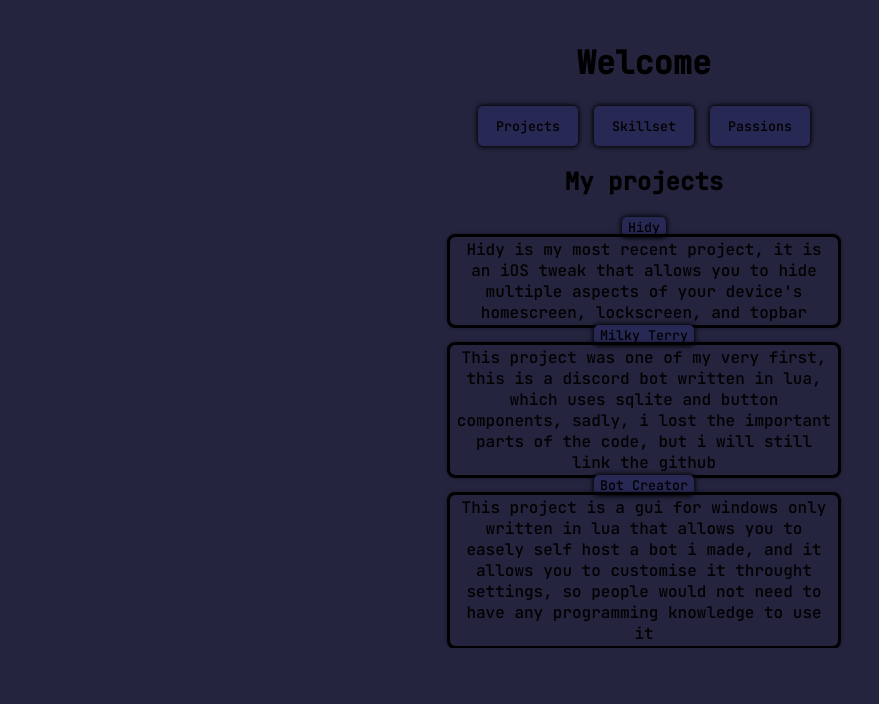
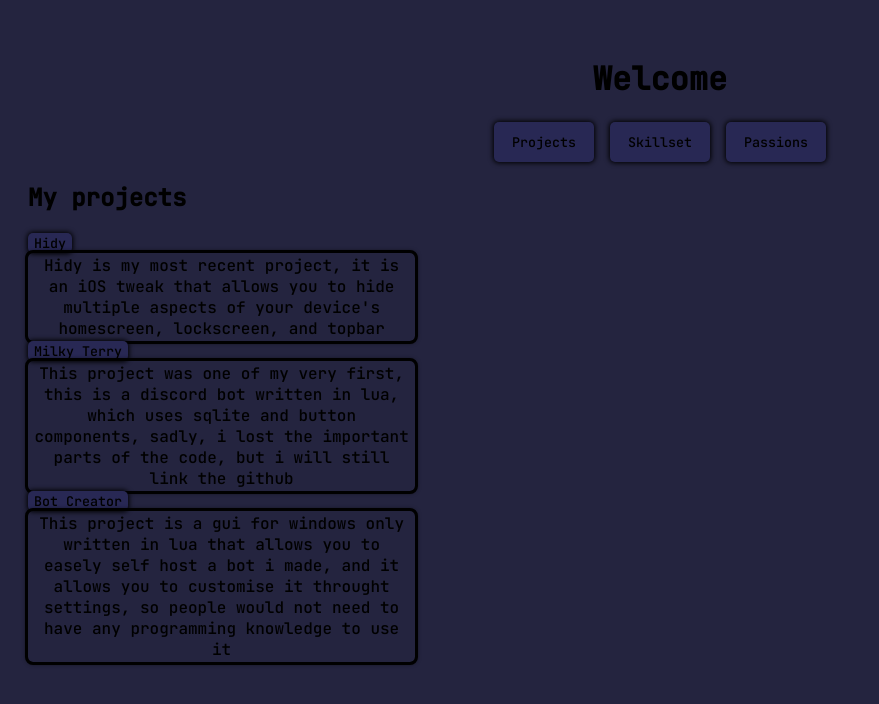
Before and after one commit to justdie386/justdie, a SvelteKit app: page / in a window 1280 px wide. Shown: the top 704 px of the page, without its empty margins (0-879 px from the left). Built offline with nearby package versions, Linux system fonts and the light colour scheme.

Commit message:
Update +page.svelte

```diff
--- a/src/routes/+page.svelte
+++ b/src/routes/+page.svelte
@@ -26,7 +26,7 @@
 	@import url('https://fonts.googleapis.com/css2?family=JetBrains+Mono:wght@500&display=swap');
 	:root,
 	body {
-		padding: 2px;
+		padding: 10px;
 		margin-left: auto;
 		margin-right: auto;
 		max-height: 100%;
@@ -49,7 +49,7 @@
 	main {
 		display: flex;
 		flex-direction: column;
-		align-items: center;
+		align-items: start;
 	}
 	button {
 		font-size: revert;
```
